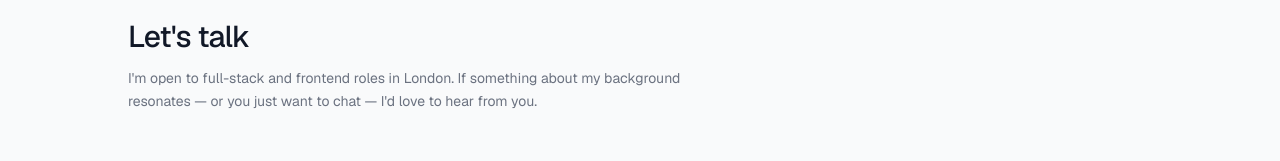
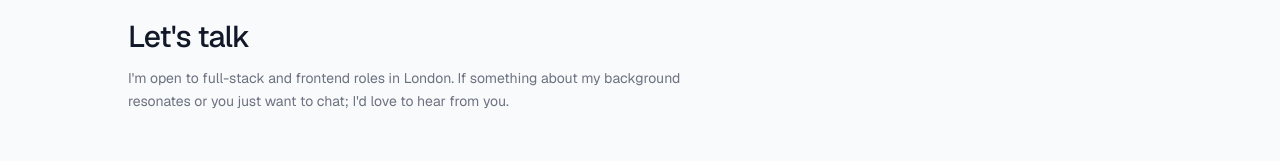
Before and after one commit to WillKirk/my-portfolio, a Next.js app: page / in a window 1280 px wide. Shown: the part 3950-4111 px from the top of the page. Built offline with nearby package versions, Linux system fonts and the light colour scheme.

Commit message:
updating contact me text

```diff
--- a/src/components/Contact.tsx
+++ b/src/components/Contact.tsx
@@ -34,7 +34,7 @@ export default function Contact() {
             </h2>
             <p className="text-gray-500 text-sm leading-relaxed mb-12">
               I&apos;m open to full-stack and frontend roles in London. If something about
-              my background resonates — or you just want to chat — I&apos;d love to hear from you.
+              my background resonates or you just want to chat; I&apos;d love to hear from you.
             </p>
           </FadeIn>
 
```
